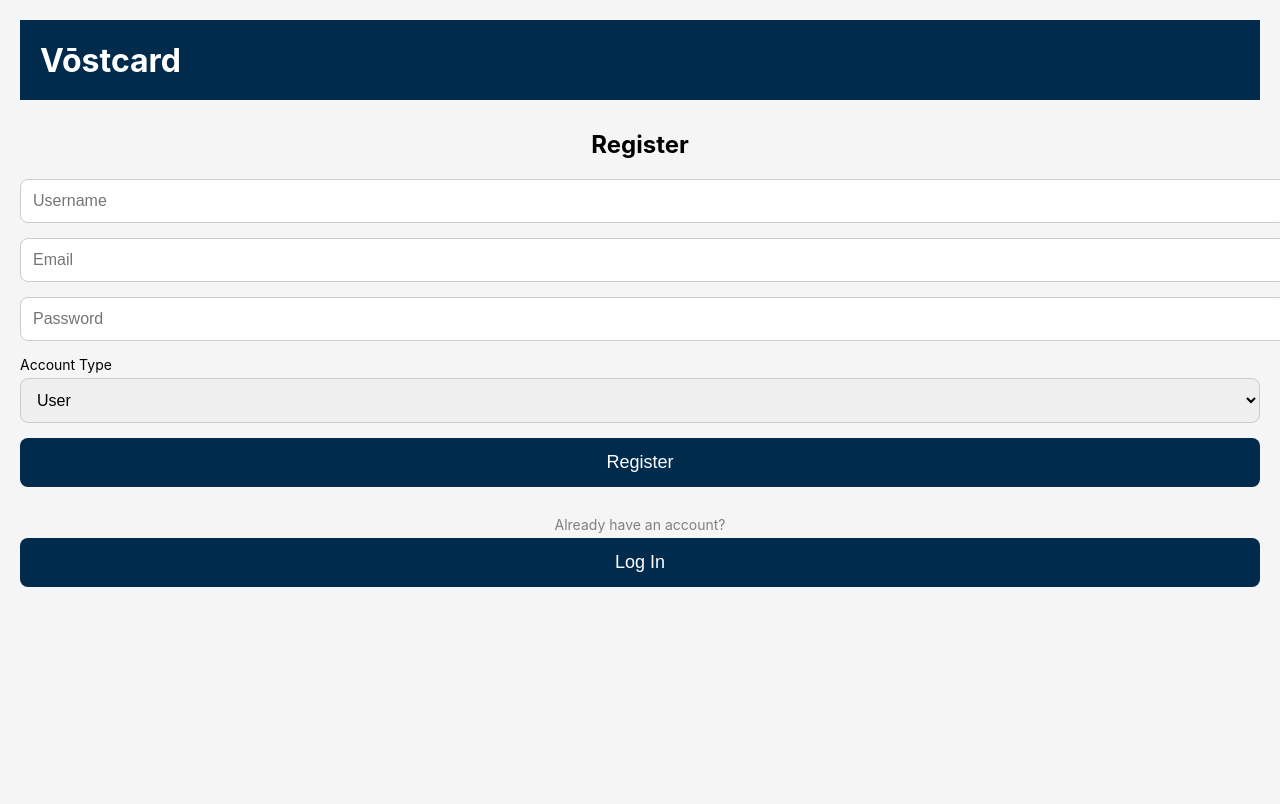
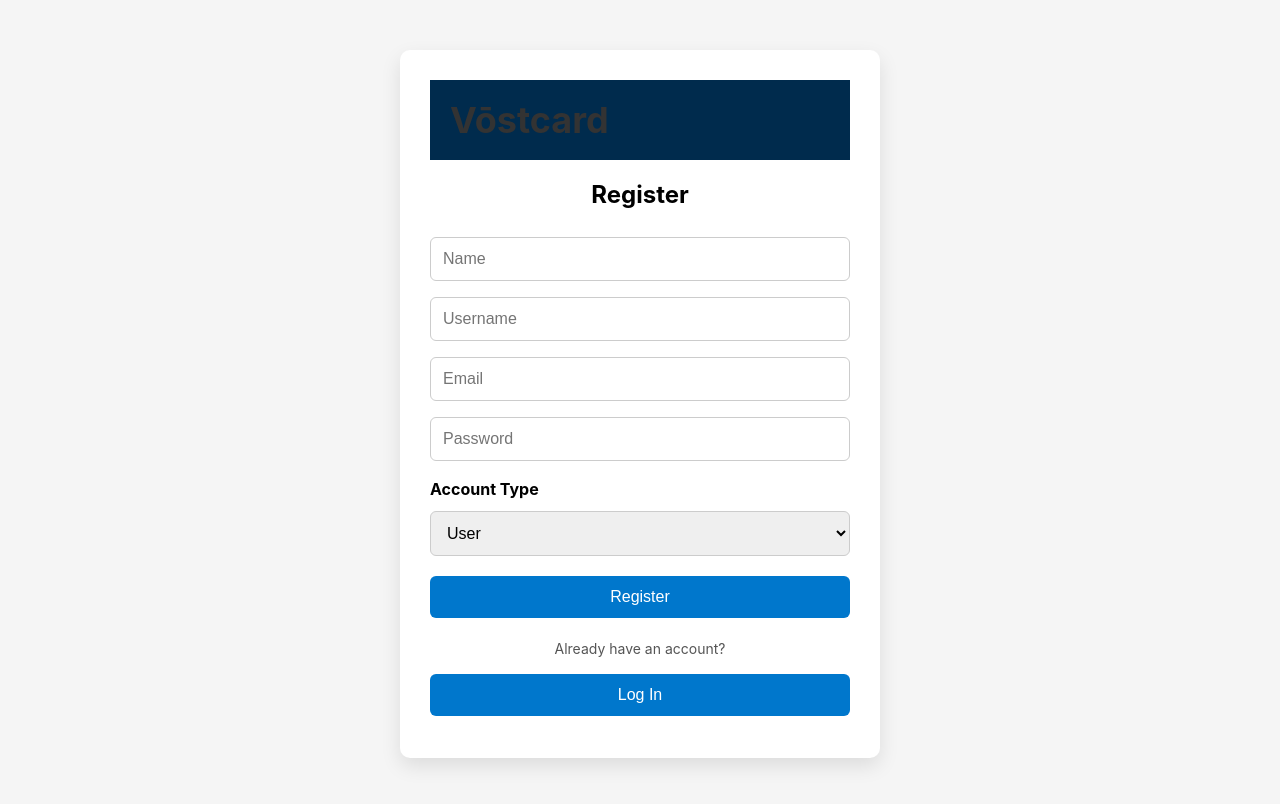
Before and after one commit to Vostcard-app/web-app, a React (Vite) app: page /register in a window 1280 px wide. Shown: the top 804 px of the page. Built offline with nearby package versions, Linux system fonts and the light colour scheme.

Commit message:
Ready for Netlify deploy

```diff
--- a/package.json
+++ b/package.json
@@ -9,6 +9,7 @@
     "preview": "vite preview"
   },
   "dependencies": {
+    "firebase": "^11.9.1",
     "leaflet": "^1.9.4",
     "react": "^18.2.0",
     "react-dom": "^18.2.0",
--- a/src/App.tsx
+++ b/src/App.tsx
@@ -20,11 +20,14 @@ function App() {
           <Route path="/login" element={<LoginPage />} />
           <Route path="/register" element={<RegistrationPage />} />
           <Route path="/home" element={<HomeView />} />
-          <Route path="/step1" element={<CreateVostcardStep1 />} />
-          <Route path="/step2" element={<CreateVostcardStep2 />} />
-          <Route path="/step3" element={<CreateVostcardStep3 />} />
+
+          {/* ✅ Vostcard Creation Steps */}
+          <Route path="/create-step1" element={<CreateVostcardStep1 />} />
+          <Route path="/create-step2" element={<CreateVostcardStep2 />} />
+          <Route path="/create-step3" element={<CreateVostcardStep3 />} />
+
           <Route path="/list" element={<ListView />} />
-          <Route path="/scroll-camera" element={<ScrollingCameraView />} />
+          <Route path="/scrolling-camera" element={<ScrollingCameraView />} />
           <Route path="/camera" element={<CameraView />} />
         </Routes>
       </Router>
--- /dev/null
+++ b/src/firebaseConfig.js
@@ -0,0 +1,20 @@
+// src/firebaseConfig.js
+
+import { initializeApp } from "firebase/app";
+import { getAuth } from "firebase/auth";
+import { getFirestore } from "firebase/firestore";
+
+const firebaseConfig = {
+  apiKey: "AIzaSyDNbo5KseD17nVAGw2jvGykVbelgJoIpFo",
+  authDomain: "vostcard-a3b71.firebaseapp.com",
+  projectId: "vostcard-a3b71",
+  storageBucket: "vostcard-a3b71.appspot.com",  // ✅ Fixed this line
+  messagingSenderId: "897191018962",
+  appId: "1:897191018962:web:f989f240aa68cd7099080b",
+  measurementId: "G-G6BVKFH8BE"
+};
+
+const app = initializeApp(firebaseConfig);
+
+export const auth = getAuth(app);
+export const db = getFirestore(app);
--- a/src/pages/LoginPage.jsx
+++ b/src/pages/LoginPage.jsx
@@ -1,26 +1,63 @@
 import { useState } from "react";
 import { useNavigate } from "react-router-dom";
+import { signInWithEmailAndPassword } from "firebase/auth";
+import { auth } from "../firebaseConfig";
 import "./LoginPage.css";
 
 export default function LoginPage() {
+  const [email, setEmail] = useState("");
+  const [password, setPassword] = useState("");
   const [showPassword, setShowPassword] = useState(false);
+  const [error, setError] = useState("");
+
   const navigate = useNavigate();
+
+  const handleLogin = async (e) => {
+    e.preventDefault();
+
+    if (!email || !password) {
+      setError("Please fill out all fields.");
+      return;
+    }
+
+    try {
+      const userCredential = await signInWithEmailAndPassword(auth, email, password);
+      const user = userCredential.user;
+      console.log("Logged in:", user);
+
+      navigate("/home");
+    } catch (err) {
+      console.error("Login error:", err.code, err.message);
+
+      if (err.code === "auth/invalid-credential") {
+        setError("Invalid email or password.");
+      } else if (err.code === "auth/user-not-found") {
+        setError("No account found with this email.");
+      } else if (err.code === "auth/wrong-password") {
+        setError("Incorrect password.");
+      } else {
+        setError(err.message);
+      }
+    }
+  };
 
   return (
     <div className="login-container">
       <div className="header">
         <h1>Vōstcard</h1>
-        <button className="home-button">
+        <button className="home-button" onClick={() => navigate("/")}>
           <i className="fas fa-home"></i>
         </button>
       </div>
 
-      <h2 className="welcome">Welcome</h2>
+      <h2 className="welcome">Log In</h2>
 
       <input
-        type="text"
-        placeholder="Username or Email"
+        type="email"
+        placeholder="Email"
         className="input-field"
+        value={email}
+        onChange={(e) => setEmail(e.target.value)}
       />
 
       <div className="password-wrapper">
@@ -28,6 +65,8 @@ export default function LoginPage() {
           type={showPassword ? "text" : "password"}
           placeholder="Password"
           className="input-field"
+          value={password}
+          onChange={(e) => setPassword(e.target.value)}
         />
         <button
           className="eye-button"
@@ -37,11 +76,13 @@ export default function LoginPage() {
         </button>
       </div>
 
-      <button className="main-button">Log In</button>
+      {error && <div className="error-message">{error}</div>}
 
-      <p className="register-prompt">
-        If you don't have an account tap here
-      </p>
+      <button className="main-button" onClick={handleLogin}>
+        Log In
+      </button>
+
+      <p className="register-prompt">Don't have an account?</p>
 
       <button className="main-button" onClick={() => navigate("/register")}>
         Register
--- a/src/pages/RegistrationPage.css
+++ b/src/pages/RegistrationPage.css
@@ -1,90 +1,94 @@
-/* ✅ Global Styles (can move to index.css if preferred) */
-body {
-  margin: 0;
-  font-family: -apple-system, BlinkMacSystemFont, sans-serif;
-}
-
-/* ✅ Register Page Styles */
 .register-container {
-  padding: 20px;
+  max-width: 420px;
+  margin: 50px auto;
+  padding: 30px;
+  background-color: #ffffff;
+  border-radius: 10px;
+  box-shadow: 0 8px 20px rgba(0, 0, 0, 0.1);
 }
 
 .header {
-  background-color: #002B4D;
-  height: 80px;
   display: flex;
   justify-content: space-between;
   align-items: center;
-  padding: 0 20px;
 }
 
 .header h1 {
-  color: white;
-  font-size: 32px;
-  margin: 0;
+  font-size: 36px;
+  color: #333;
 }
 
 .home-button {
-  background: none;
+  background-color: transparent;
   border: none;
-  color: white;
-  font-size: 28px;
   cursor: pointer;
+  font-size: 24px;
+  color: #0077cc;
 }
 
 .welcome {
   text-align: center;
-  margin: 30px 0 20px;
+  margin: 20px 0;
   font-size: 24px;
-  color: black;
 }
 
 .input-field {
   width: 100%;
   padding: 12px;
-  margin-bottom: 15px;
+  margin: 8px 0;
+  border-radius: 6px;
   border: 1px solid #ccc;
-  border-radius: 8px;
-  font-size: 16px;
+  box-sizing: border-box;
 }
 
 .password-wrapper {
-  position: relative;
+  display: flex;
+  align-items: center;
+}
+
+.password-wrapper input {
+  flex: 1;
 }
 
 .eye-button {
-  position: absolute;
-  right: 10px;
-  top: 9px;
-  background: none;
+  background-color: transparent;
   border: none;
-  color: gray;
+  cursor: pointer;
   font-size: 18px;
-  cursor: pointer;
+  margin-left: 8px;
 }
 
 .account-type-label {
-  font-size: 14px;
-  margin-bottom: 5px;
   display: block;
-  color: black;
+  margin-top: 10px;
+  margin-bottom: 4px;
+  font-weight: bold;
 }
 
 .main-button {
   width: 100%;
-  padding: 14px;
-  background-color: #002B4D;
+  padding: 12px;
+  margin: 12px 0;
+  background-color: #0077cc;
   color: white;
   border: none;
-  border-radius: 8px;
-  font-size: 18px;
-  margin-bottom: 15px;
+  border-radius: 6px;
   cursor: pointer;
+  font-size: 16px;
+}
+
+.main-button:hover {
+  background-color: #005fa3;
+}
+
+.error-message {
+  color: red;
+  margin: 8px 0;
+  text-align: center;
 }
 
 .register-prompt {
   text-align: center;
-  color: gray;
-  margin-bottom: 5px;
-  font-size: 14px;
+  margin-top: 10px;
+  color: #555;
 }
--- a/src/pages/RegistrationPage.jsx
+++ b/src/pages/RegistrationPage.jsx
@@ -1,28 +1,75 @@
 import { useState } from "react";
 import { useNavigate } from "react-router-dom";
+import { createUserWithEmailAndPassword } from "firebase/auth";
+import {
+  collection,
+  query,
+  where,
+  getDocs,
+  doc,
+  setDoc,
+} from "firebase/firestore";
+import { auth, db } from "../firebaseConfig";
 import "./RegistrationPage.css";
 
 export default function RegisterPage() {
+  const [name, setName] = useState("");
   const [username, setUsername] = useState("");
   const [email, setEmail] = useState("");
   const [password, setPassword] = useState("");
   const [showPassword, setShowPassword] = useState(false);
   const [accountType, setAccountType] = useState("User");
+  const [error, setError] = useState("");
+
   const navigate = useNavigate();
 
-  const handleRegister = (e) => {
+  const handleRegister = async (e) => {
     e.preventDefault();
 
-    console.log({
-      username,
-      email,
-      password,
-      accountType,
-    });
+    if (!name || !username || !email || !password) {
+      setError("Please fill out all fields.");
+      return;
+    }
 
-    // 🔥 Add Firebase Auth + Firestore registration logic here
+    if (password.length < 6) {
+      setError("Password must be at least 6 characters.");
+      return;
+    }
 
-    navigate("/login"); // Redirect after registration
+    try {
+      const usersRef = collection(db, "users");
+      const q = query(usersRef, where("username", "==", username.toLowerCase()));
+      const querySnapshot = await getDocs(q);
+
+      if (!querySnapshot.empty) {
+        setError("Username already taken.");
+        return;
+      }
+
+      const userCredential = await createUserWithEmailAndPassword(
+        auth,
+        email,
+        password
+      );
+      const user = userCredential.user;
+
+      await setDoc(doc(db, "users", user.uid), {
+        name: name,
+        username: username.toLowerCase(),
+        email: email,
+        userRole: accountType,
+        avatarURL: "",
+        message: "",
+        acceptedTerms: true,
+        termsAcceptanceDate: new Date().toISOString(),
+        privacyPolicyAcceptanceDate: new Date().toISOString(),
+      });
+
+      navigate("/home");
+    } catch (err) {
+      console.error(err);
+      setError(err.message);
+    }
   };
 
   return (
@@ -35,6 +82,14 @@ export default function RegisterPage() {
       </div>
 
       <h2 className="welcome">Register</h2>
+
+      <input
+        type="text"
+        placeholder="Name"
+        className="input-field"
+        value={name}
+        onChange={(e) => setName(e.target.value)}
+      />
 
       <input
         type="text"
@@ -78,6 +133,8 @@ export default function RegisterPage() {
         <option value="Advertiser">Advertiser</option>
       </select>
 
+      {error && <div className="error-message">{error}</div>}
+
       <button className="main-button" onClick={handleRegister}>
         Register
       </button>
```
Also changed, not shown: src/firebase.js (added, +64 -0 lines), src/pages/underconstuction.jpg (renamed from src/assets/underconstuction.jpg), 1 other file (tests, documents, lock files or other folders).
